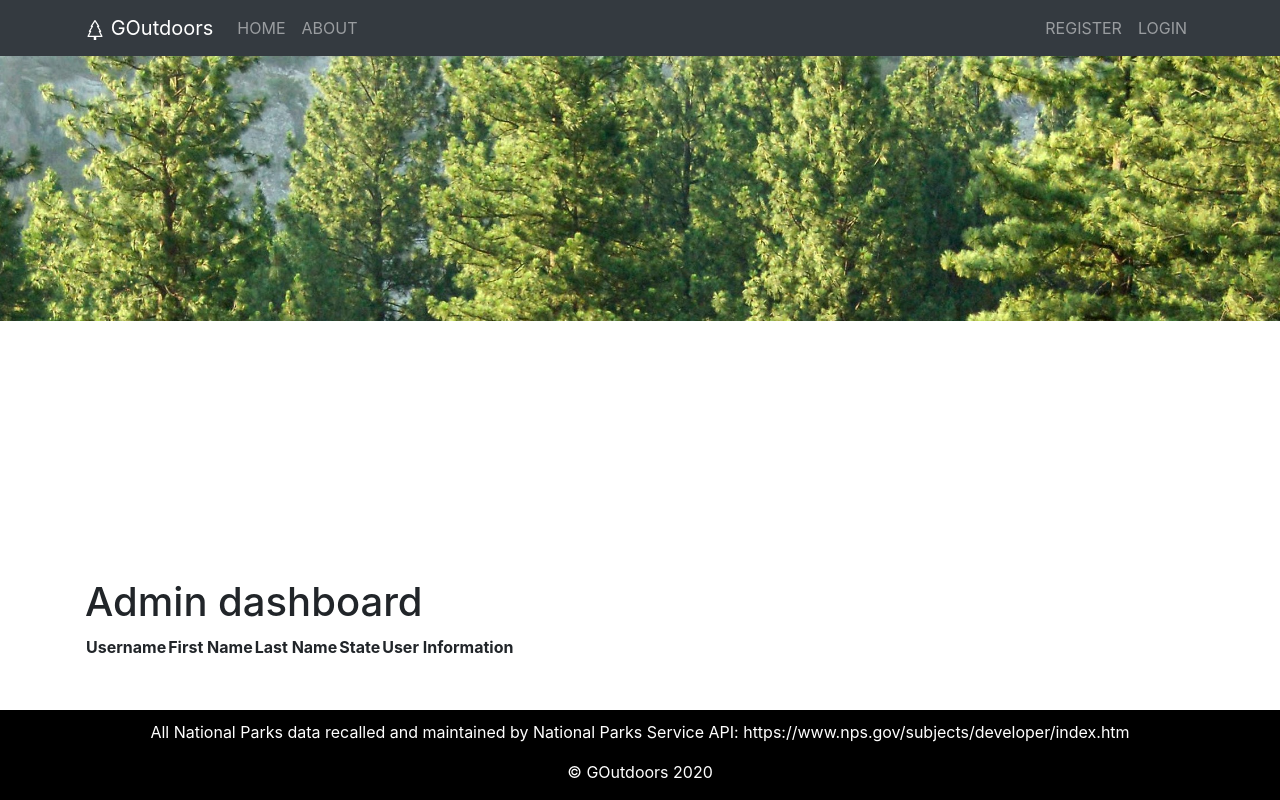
After one commit to jake202020/goutdoors, a Flask app: template templates/admin.html in a window 1280 px wide. The commit adds this page. Run offline with Flask 2, Linux system fonts and the light colour scheme; the template is opened without the code that fills it, so the values that code supplies are empty; some libraries are stand-ins or nearby versions.

Commit message:
add admin user

```diff
--- a/app.py
+++ b/app.py
@@ -5,7 +5,7 @@ import requests
 from models import db, connect_db, User, Park, Journal, Visit
 from forms import SearchForm, RegistrationForm, LoginForm, NewJournalForm, EditJournalForm, EditUserForm
 from flask_bootstrap import Bootstrap
-from key import api_key
+from key import api_key, admin_user
 from datetime import datetime
 import os
 from sqlalchemy.exc import IntegrityError
@@ -100,8 +100,9 @@ def register_form():
         email = form.email.data
         first_name = form.first_name.data
         last_name = form.last_name.data
+        role = "user"
 
-        user = User.register(username, password, email, first_name, last_name)
+        user = User.register(username, password, email, first_name, last_name, role)
 
         try:
             db.session.add(user)
@@ -138,13 +139,20 @@ def login_form():
         user = User.authenticate(username, password)
 
         if user:
-            flash("Login Successful")
+            if user.role == "admin":
+                flash(f"Logged in as ADMIN")
+                session["username"] = user.username
 
-            # Add user_id to session for authorization
-            session["username"] = user.username
+                return redirect("/users/admin")
 
-            # on successful login, redirect to dashboard
-            return redirect(f"/users/{ user.username }")
+            else:
+                flash("Login Successful")
+
+                # Add user_id to session for authorization
+                session["username"] = user.username
+
+                # on successful login, redirect to dashboard
+                return redirect(f"/users/{ user.username }")
         else:
             form.username.errors = ["Bad username and/or password"]
 
@@ -182,7 +190,7 @@ def edit_user(username):
     User cannot change username or password for now"""
 
     if "username" in session:
-        if session["username"] == username:
+        if session["username"] == username  or session["username"] == admin_user:
             user = User.query.get_or_404(username)
 
             form = EditUserForm(email = user.email,
@@ -202,7 +210,7 @@ def edit_user(username):
                 # on successful edit, redirect to users page
                 return redirect(f"/users/{ user.username }")
 
-            return render_template("edit_user.html", form=form)
+            return render_template("edit_user.html", form=form, user=user)
 
         flash("Not your profile")
         return redirect("/")
@@ -371,6 +379,29 @@ def delete_journal(username, journal_id):
     return redirect("/")
 
 ################################################
+########### Route for admin user ###############
+################################################
+@app.route("/users/admin")
+def admin_route():
+    """Display interface for admin account to see all users and make changes"""
+    if "username" in session:
+
+        if session["username"] == admin_user:
+            users = User.query.all()
+
+            return render_template('admin.html', users=users)
+
+        flash("You do not have access to this route")
+        return redirect("/")
+
+    flash("Need to be logged in first")
+    return redirect("/")
+
+
+
+
+
+################################################
 ########### Route for app development ##########
 ################################################
 # @app.route("/all")
--- a/key.py
+++ b/key.py
@@ -1 +1,5 @@
 api_key = "vG3tRs4GwEF0x8qK9FmVp5h8AhZjbkH13FydMyTc"
+
+admin_user = "admin_for_go_outdoors_2020"
+admin_pass = "admin_password_2020_for_go_outdoors"
+admin_email = "slepjake@gmail.com"
--- /dev/null
+++ b/templates/admin.html
@@ -0,0 +1,32 @@
+{% extends "base.html" %}
+
+{% block title %}Admin Dashboard{% endblock %}
+
+{% block content %}
+<h1>Admin dashboard</h1>
+
+<table>
+    <thead>
+        <tr>
+            <th>Username</th>
+            <th>First Name</th>
+            <th>Last Name</th>
+            <th>State</th>
+            <th>User Information</th>
+        </tr>
+    </thead>
+    <tbody>
+        {% for user in users %}
+        <tr>
+            <td>{{ user.username }}</td>
+            <td>{{ user.first_name }}</td>
+            <td>{{ user.last_name }}</td>
+            <td>{{ user.state_code }}</td>
+            <td><a href="/users/{{ user.username }}/edit">edit</a></td>
+        </tr>
+        {% endfor %}
+    </tbody>
+
+</table>
+
+{% endblock %}
--- a/templates/edit_user.html
+++ b/templates/edit_user.html
@@ -4,7 +4,7 @@
 {% block title %}Edit User{% endblock %}
 
 {% block content %}
-<h1>Edit {{ session["username"] }}'s Profile</h1>
+<h1>Edit {{ user.username }}'s Profile</h1>
 <form method="POST" class="mb-5">
     {{ form.csrf_token() }}
         <div class="row">
```
Also changed, not shown: models.py (+6 -2 lines), seed.py (+11 -0 lines).
